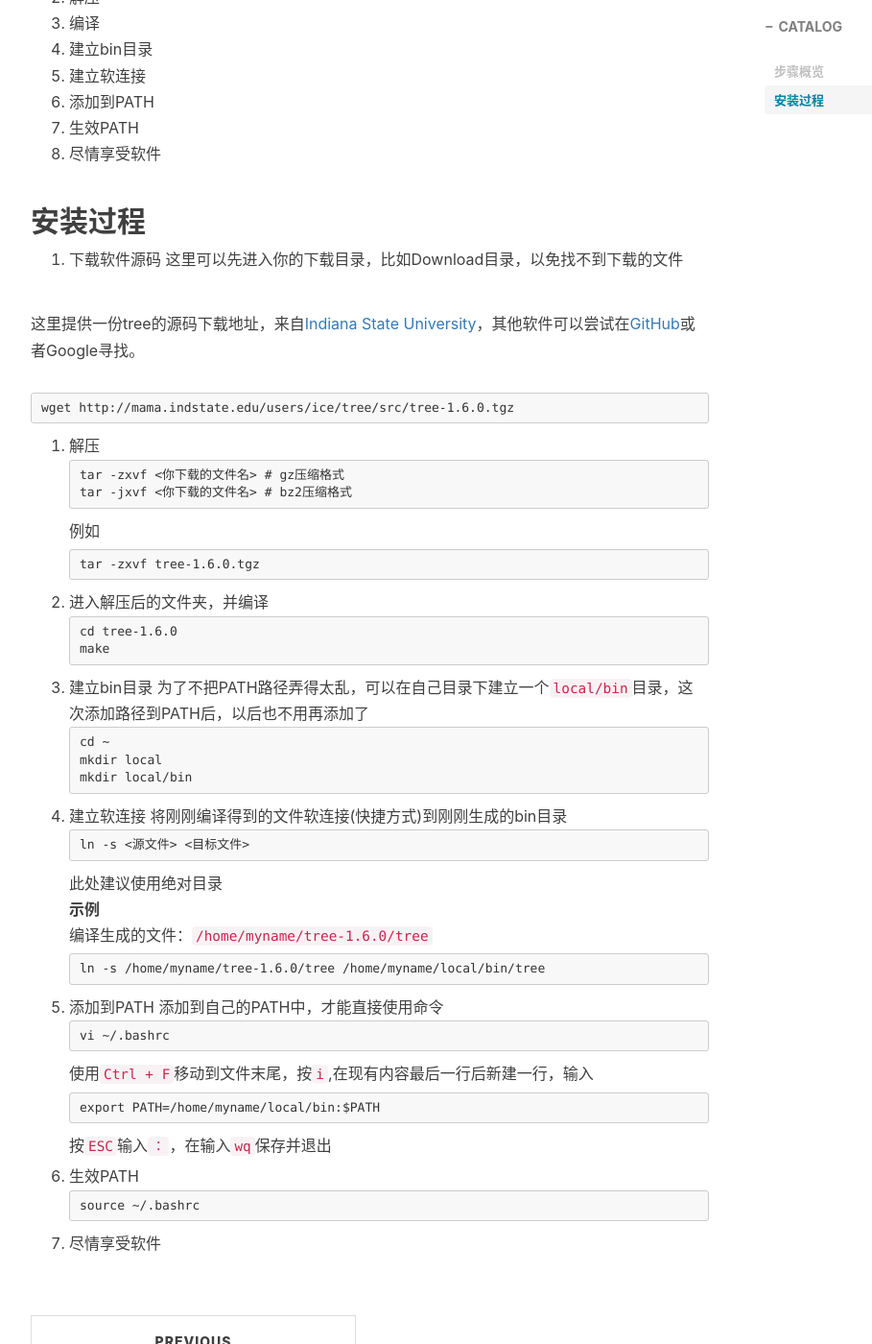
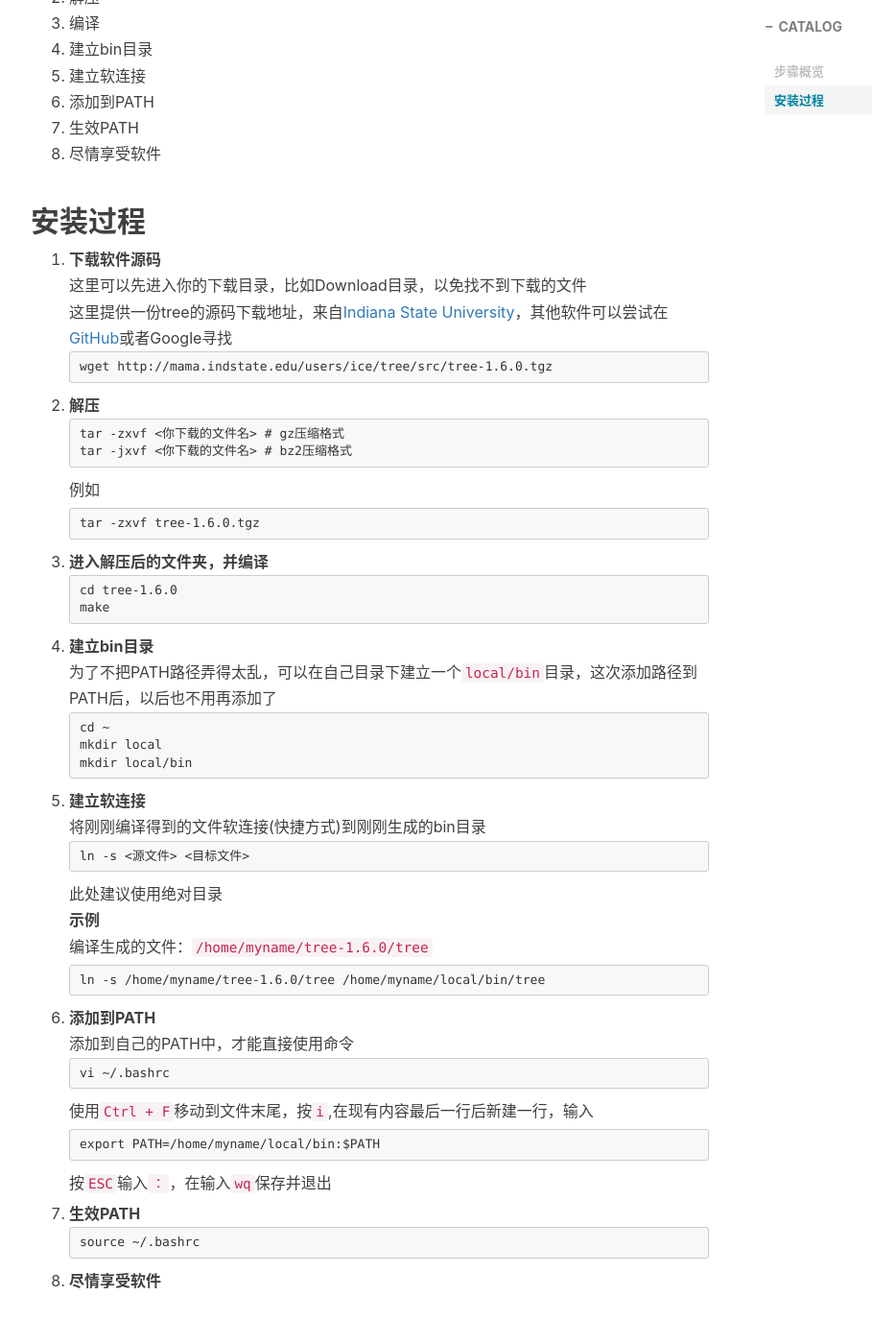
Before and after one commit to aspenstarss/aspenstarss.github.io, a Jekyll site: the page built from _posts/2019-03-28-Linux下无root权限安装软件示例.md, in a window 1280 px wide and 1400 px high, scrolled down 888 px. Shown: the whole window at 96% size, without its empty margins (233-1142 px from the left). Built offline with Jekyll 4.4.1, drawn with Linux system fonts in a browser that asks for light colours; nearby versions of some CDN libraries; comment, search, counter and statistics services are not loaded.

Commit message:
修改板式

````diff
--- a/_posts/2019-03-28-Linux下无root权限安装软件示例.md
+++ b/_posts/2019-03-28-Linux下无root权限安装软件示例.md
@@ -27,15 +27,13 @@ tags:
 8. 尽情享受软件
 
 ## 安装过程
-1. 下载软件源码
+1. **下载软件源码**
 这里可以先进入你的下载目录，比如Download目录，以免找不到下载的文件
-
-这里提供一份tree的源码下载地址，来自[Indiana State University](https://www.indstate.edu/)，其他软件可以尝试在[GitHub](https://github.com/)或者Google寻找。
+这里提供一份tree的源码下载地址，来自[Indiana State University](https://www.indstate.edu/)，其他软件可以尝试在[GitHub](https://github.com/)或者Google寻找
 ```
 wget http://mama.indstate.edu/users/ice/tree/src/tree-1.6.0.tgz
 ```
-
-2. 解压
+2. **解压**
 ```
 tar -zxvf <你下载的文件名> # gz压缩格式
 tar -jxvf <你下载的文件名> # bz2压缩格式
@@ -45,13 +43,13 @@ tar -jxvf <你下载的文件名> # bz2压缩格式
 tar -zxvf tree-1.6.0.tgz
 ```
 
-3. 进入解压后的文件夹，并编译
+3. **进入解压后的文件夹，并编译**
 ```
 cd tree-1.6.0
 make
 ```
 
-4. 建立bin目录
+4. **建立bin目录**
 为了不把PATH路径弄得太乱，可以在自己目录下建立一个`local/bin`目录，这次添加路径到PATH后，以后也不用再添加了
 ```
 cd ~
@@ -59,7 +57,7 @@ mkdir local
 mkdir local/bin
 ```
 
-5. 建立软连接
+5. **建立软连接**
 将刚刚编译得到的文件软连接(快捷方式)到刚刚生成的bin目录
 ```
 ln -s <源文件> <目标文件>
@@ -71,7 +69,7 @@ ln -s <源文件> <目标文件>
 ln -s /home/myname/tree-1.6.0/tree /home/myname/local/bin/tree
 ```
 
-6. 添加到PATH
+6. **添加到PATH**
 添加到自己的PATH中，才能直接使用命令
 ```
 vi ~/.bashrc
@@ -82,9 +80,9 @@ export PATH=/home/myname/local/bin:$PATH
 ```
 按`ESC`输入`：`，在输入`wq`保存并退出
 
-7. 生效PATH
+7. **生效PATH**
 ```
 source ~/.bashrc
 ```
 
-8. 尽情享受软件
+8. **尽情享受软件**
````
